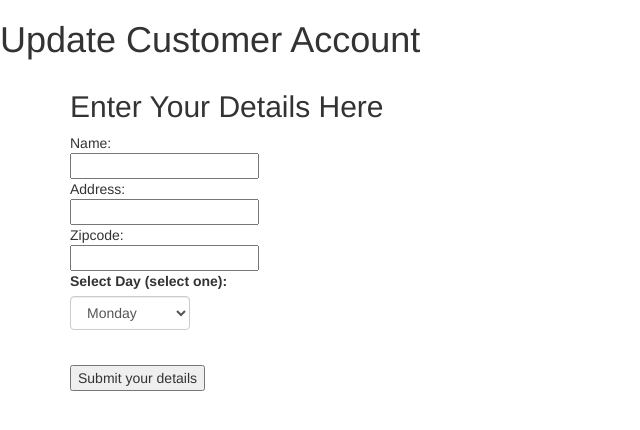
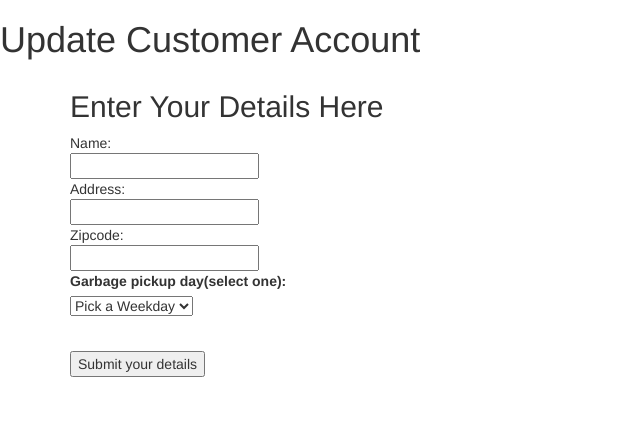
Before and after one commit to Mr-Nelson/TrashCollector, a Django app: page /customers/register/ in a window 1280 px wide. Shown: the top 430 px of the page, without its empty margins (0-640 px from the left). Run offline with Django 3.2, Linux system fonts and the light colour scheme; some libraries are stand-ins or nearby versions.

Commit message:
fixed dropdown in customer registration

```diff
--- a/trash_collector/accounts/views.py
+++ b/trash_collector/accounts/views.py
@@ -19,5 +19,5 @@ class RegisterView(generic.CreateView):
 
 def index(request):
     user = request.user
-    if user.is_employee == 0:
-        return HttpResponseRedirect(reverse('customers:registration'))
+    if user.is_employee == True:
+        return HttpResponseRedirect(reverse('employee:registration'))
--- a/trash_collector/customers/templates/customers/register.html
+++ b/trash_collector/customers/templates/customers/register.html
@@ -15,14 +15,16 @@
                 Address:<br><input type="text" name="address" id="address"><br>
                 Zipcode:<br><input type="text" name="zip_code" id="zip_code"><br>
                 <div class="form-group">
-                    <label for="sel1">Select Day (select one):</label>
-                    <select class="form-control" style="width:auto" id="sel1">
-                        <option>Monday</option>
-                        <option>Tuesday</option>
-                        <option>Wednesday</option>
-                        <option>Thursday</option>
-                        <option>Friday</option>
-                    </select>
+                    <label for="sel1">Garbage pickup day(select one):</label><br>
+                        <select class="custom-select custom-select-sm" type="text" name="weekly_pickup_day" id="weekly_pickup_day">
+                        <option selected>Pick a Weekday</option>
+                        <option value="Monday">Monday</option>
+                        <option value="Tuesday">Tuesday</option>
+                        <option value="Wednesday">Wednesday</option>
+                        <option value="Thursday">Thursday</option>
+                        <option value="Friday">Friday</option>
+</select>
+
                 </div>
                 <br>
                 <input type="submit" value="Submit your details">
```
